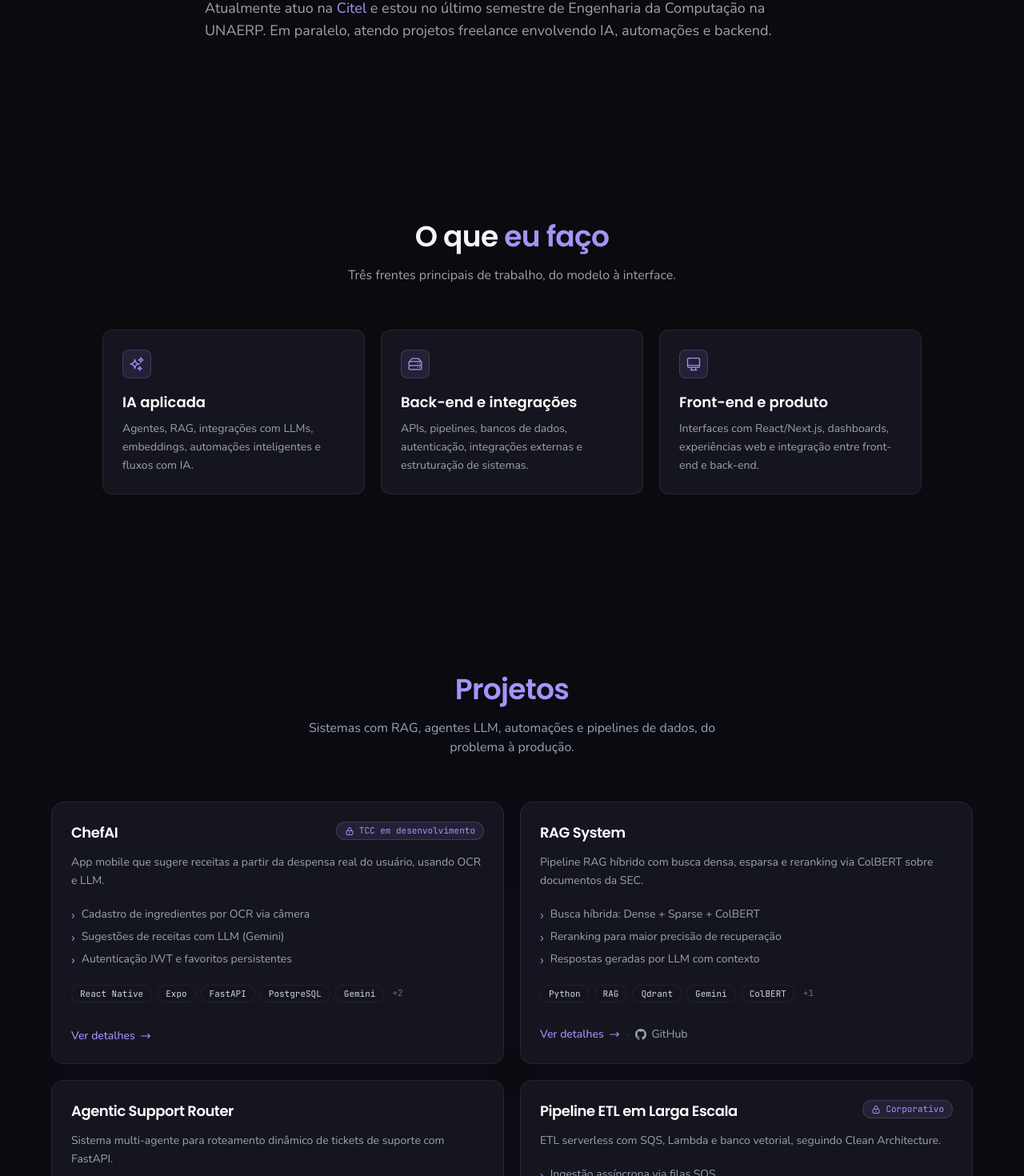
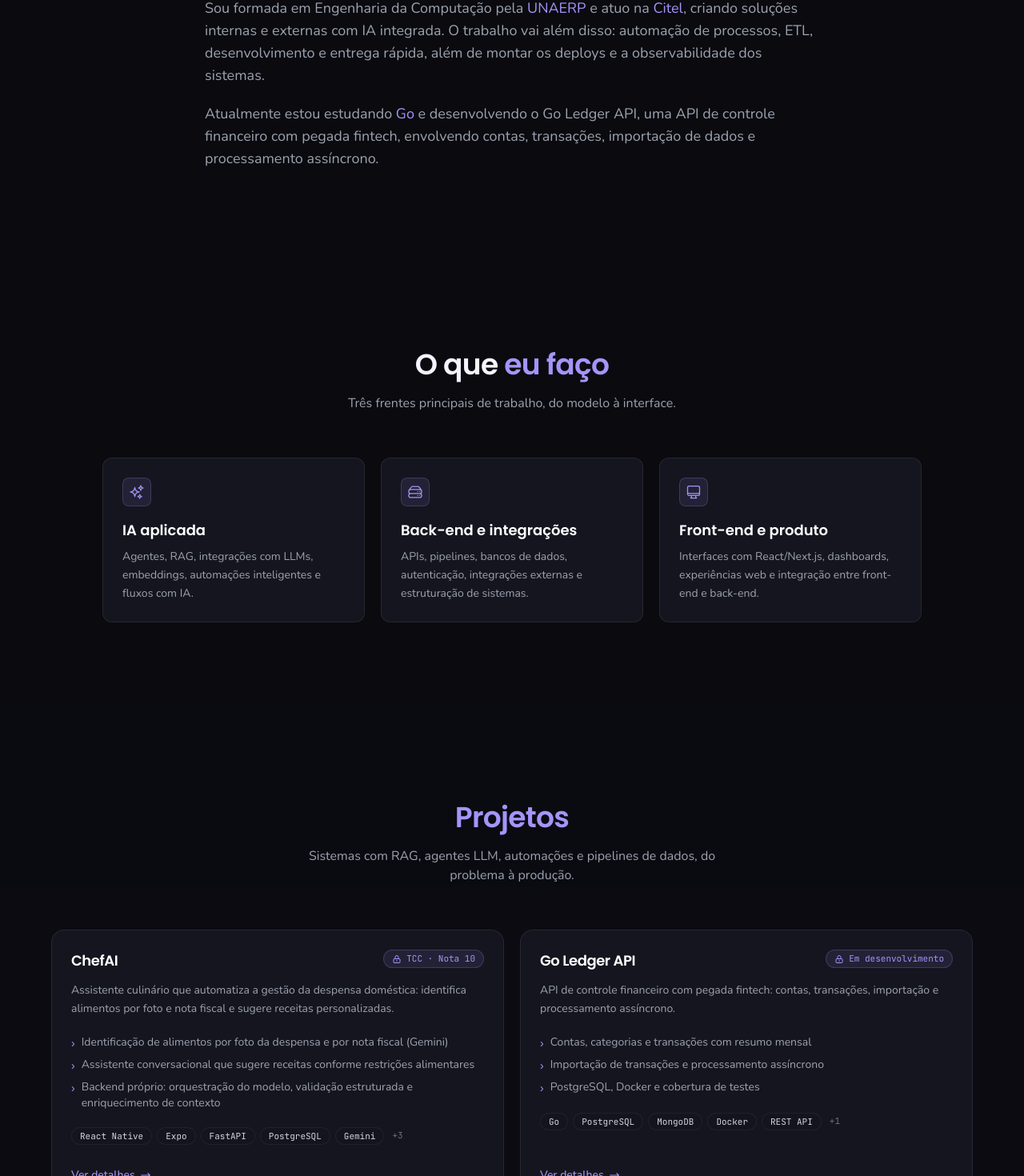
Before and after one commit to anaclacp/portfolio-att, a React (Vite) app: page / in a window 1280 px wide. Shown: the part 1432-2902 px from the top of the page at 80% size. Built offline with nearby package versions, Linux system fonts and the light colour scheme.

Commit message:
feat: :sparkles: adiciona a formaçao em engenharia da computação e o novo cargo

```diff
--- a/src/components/About.jsx
+++ b/src/components/About.jsx
@@ -33,9 +33,15 @@ function About() {
             performáticas, escaláveis e bem estruturadas.
           </p>
           <p className="text-base md:text-lg leading-relaxed text-gray-400">
-            Atualmente atuo na <span className="text-purple-light">Citel</span> e estou no último
-            semestre de Engenharia da Computação na UNAERP. Em paralelo, atendo projetos freelance
-            envolvendo IA, automações e backend.
+            Sou formada em Engenharia da Computação pela <span className="text-purple-light">UNAERP</span> e
+            atuo na <span className="text-purple-light">Citel</span>, criando soluções internas e externas
+            com IA integrada. O trabalho vai além disso: automação de processos, ETL, desenvolvimento e
+            entrega rápida, além de montar os deploys e a observabilidade dos sistemas.
+          </p>
+          <p className="text-base md:text-lg leading-relaxed text-gray-400">
+            Atualmente estou estudando <span className="text-purple-light">Go</span> e desenvolvendo o
+            Go Ledger API, uma API de controle financeiro com pegada fintech, envolvendo contas, transações,
+            importação de dados e processamento assíncrono.
           </p>
         </div>
       </div>
--- a/src/components/Projects.jsx
+++ b/src/components/Projects.jsx
@@ -4,23 +4,45 @@ import Modal from './ui/Modal'
 const projects = [
   {
     title: "ChefAI",
-    short: "App mobile que sugere receitas a partir da despensa real do usuário, usando OCR e LLM.",
+    short: "Assistente culinário que automatiza a gestão da despensa doméstica: identifica alimentos por foto e nota fiscal e sugere receitas personalizadas.",
     highlights: [
-      "Cadastro de ingredientes por OCR via câmera",
-      "Sugestões de receitas com LLM (Gemini)",
-      "Autenticação JWT e favoritos persistentes",
+      "Identificação de alimentos por foto da despensa e por nota fiscal (Gemini)",
+      "Assistente conversacional que sugere receitas conforme restrições alimentares",
+      "Backend próprio: orquestração do modelo, validação estruturada e enriquecimento de contexto",
     ],
-    tags: ["React Native", "Expo", "FastAPI", "PostgreSQL", "Gemini", "OCR", "JWT"],
-    status: "TCC em desenvolvimento",
-    problem: "Decidir o que cozinhar com os ingredientes que já estão em casa gera desperdício e cansaço mental. Receitas online raramente partem da despensa real do usuário.",
-    solution: "App mobile que une OCR para cadastro rápido de ingredientes e LLM (Gemini) para sugerir receitas personalizadas a partir da despensa digital do usuário.",
+    tags: ["React Native", "Expo", "FastAPI", "PostgreSQL", "Gemini", "Multimodal", "NLP", "JWT"],
+    status: "TCC · Nota 10",
+    problem: "O controle do estoque doméstico de alimentos ainda é majoritariamente manual, sujeito a esquecimentos, desperdício e compras duplicadas. Receitas online raramente partem da despensa real do usuário.",
+    solution: "Assistente culinário inteligente que integra o modelo multimodal Gemini e processamento de linguagem natural para automatizar a gestão da despensa. Identifica alimentos a partir de fotos e de notas fiscais, organiza um inventário digital revisável pelo usuário e, com base nele e nas restrições cadastradas, sugere receitas personalizadas via assistente conversacional.",
     implemented: [
-      "Despensa digital com cadastro por OCR via câmera",
-      "Chat com IA para sugestão de receitas personalizadas",
-      "Sistema de favoritos persistente",
-      "Autenticação JWT com perfil de usuário",
+      "Identificação de alimentos por foto da despensa e por nota fiscal (modelo multimodal Gemini)",
+      "Inventário digital revisável pelo usuário",
+      "Assistente conversacional de receitas com base em preferências e restrições alimentares",
+      "Backend próprio para orquestração do modelo, validação estruturada das respostas e enriquecimento dinâmico de contexto",
+      "App móvel multiplataforma com autenticação JWT e favoritos persistentes",
     ],
-    note: "Repositório privado até a apresentação do TCC. Conclusão prevista para agosto de 2026.",
+    images: ["/images/chefai-tcc-apresentacao.jpg"],
+    note: "Monografia em Engenharia de Computação (UNAERP, 2026), defendida e aprovada com nota máxima (10). A avaliação exploratória apontou alta acurácia na identificação de itens e receitas coerentes e aderentes às restrições alimentares. Repositório fechado em evolução para virar um produto.",
+  },
+  {
+    title: "Go Ledger API",
+    short: "API de controle financeiro com pegada fintech: contas, transações, importação e processamento assíncrono.",
+    highlights: [
+      "Contas, categorias e transações com resumo mensal",
+      "Importação de transações e processamento assíncrono",
+      "PostgreSQL, Docker e cobertura de testes",
+    ],
+    tags: ["Go", "PostgreSQL", "MongoDB", "Docker", "REST API", "Async"],
+    status: "Em desenvolvimento",
+    problem: "Controlar finanças com múltiplas contas, categorias e importação de extratos exige um backend confiável, com processamento assíncrono e dados consistentes.",
+    solution: "Um mini sistema financeiro em Go com contas, transações, categorias, resumo mensal, importação de arquivos e processamento assíncrono, estruturado para escalar.",
+    implemented: [
+      "Usuários, contas, categorias e transações",
+      "Resumo mensal e importação de transações",
+      "Processamento assíncrono e logs",
+      "Testes, Docker e PostgreSQL (MongoDB opcional)",
+    ],
+    note: "Projeto de estudo em Go, em desenvolvimento. Foco em backend performático e boas práticas.",
   },
   {
     title: "RAG System",
@@ -191,6 +213,19 @@ function ProjectDetails({ project }) {
         {project.status && <StatusChip status={project.status} />}
       </div>
 
+      {project.images && project.images.length > 0 && (
+        <div className={`mb-5 ${project.images.length > 1 ? "grid grid-cols-1 sm:grid-cols-2 gap-3" : ""}`}>
+          {project.images.map((src, i) => (
+            <img
+              key={i}
+              src={src}
+              alt={`${project.title} — apresentação`}
+              className="w-full h-auto rounded-lg border border-white/5"
+            />
+          ))}
+        </div>
+      )}
+
       <div className="space-y-5 text-sm md:text-base">
         <section>
           <p className="text-gray-500 text-xs uppercase tracking-wider mb-1.5">Problema</p>
--- a/src/components/TechStack.jsx
+++ b/src/components/TechStack.jsx
@@ -5,7 +5,7 @@ const stackGroups = [
   },
   {
     category: "Back-end",
-    items: ["Python", "FastAPI", "Node.js", "PostgreSQL", "MySQL", "Docker"]
+    items: ["Python", "FastAPI", "Go", "Node.js", "PostgreSQL", "MySQL", "MongoDB", "Docker"]
   },
   {
     category: "Front-end",
```
Also changed, not shown: public/images/chefai-tcc-apresentacao.jpg (added).
